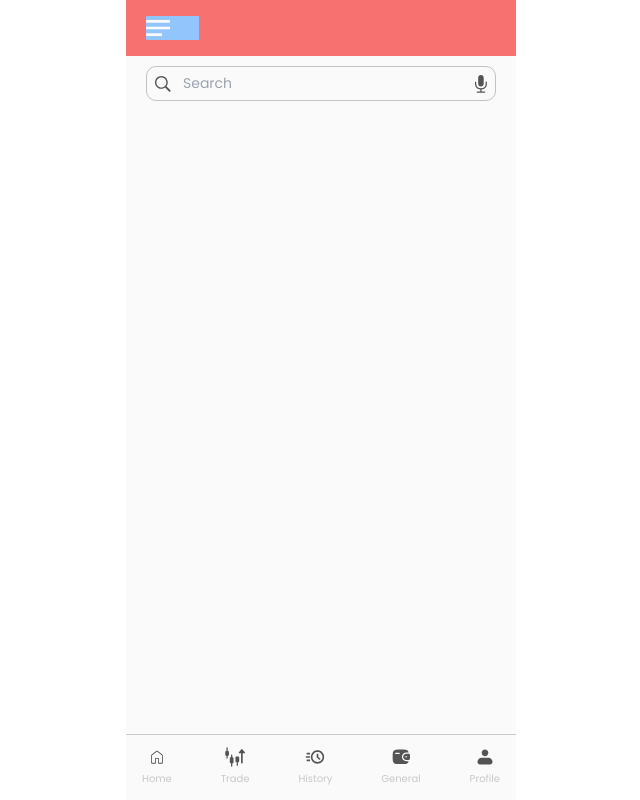
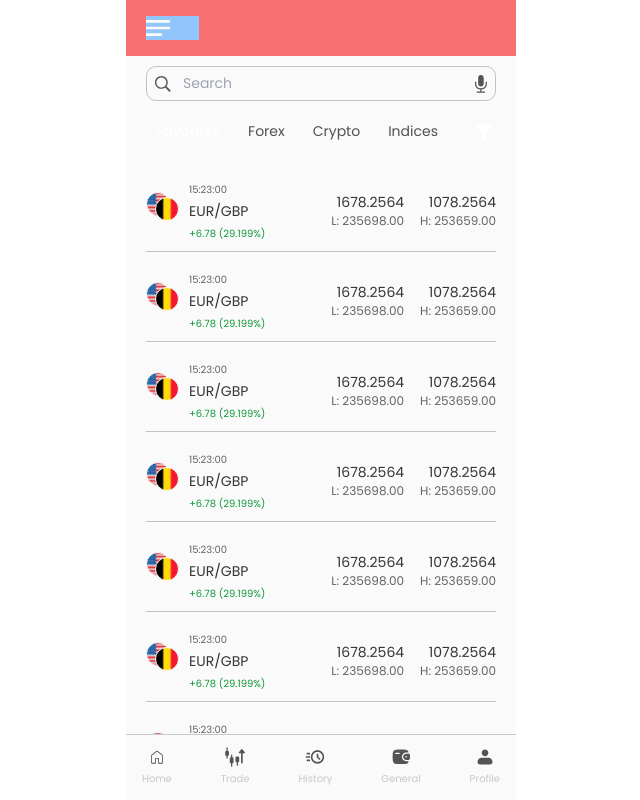
Before and after one commit to SauravAutobit/Forex-App-NewTheme, a React (Vite) app: page /app in a window 1280 px wide. Shown: the top 800 px of the page, without its empty margins (319-959 px from the left). Built offline with nearby package versions, Linux system fonts and the light colour scheme.

Commit message:
feat: add navbar component and market cards to home page
- Implement new Navbar component with tab navigation
- Add Card component to display market data with price formatting
- Include new fifth color in tailwind config and no-scrollbar utility
- Add filter icon SVG asset

```diff
--- /dev/null
+++ b/src/components/card/Card.tsx
@@ -0,0 +1,222 @@
+import { useEffect, useRef, useState } from "react";
+import cardIcon from "../../assets/icons/cardIcon.svg";
+function usePrevious<T>(value: T): T | undefined {
+  const ref = useRef<T | undefined>(undefined);
+  useEffect(() => {
+    ref.current = value;
+  }, [value]);
+  return ref.current;
+}
+
+// Interface for the EURUSDCard's props, based on the QuoteData structure
+// ✅ CHANGED: Props are now clear and match the data
+interface CardProps {
+  code: string;
+  bid: number;
+  ask: number;
+  high: number;
+  low: number;
+  ltp: number; // ✅ Now used for calculation
+  close: number; // ✅ FIX: Added 'close' for the calculation
+  pip?: number | string;
+  timestamp: string; // ✅ FIX: Moved to its own line
+  onClick: () => void;
+}
+
+// ✅ NEW: Rewritten helper to format price based on pip value
+interface FormattedPrice {
+  isPipFormatted: boolean;
+  main: string;
+  pipsOrSmall: string; // This will hold 'pips' for pip-style or 'small' for original-style
+  small: string;
+}
+
+const formatPrice = (price: number, pip?: number | string): FormattedPrice => {
+  console.log("formatPrice called with price:", price, "and pip:", pip);
+  if (price === 0)
+    return { isPipFormatted: false, main: "0.00", pipsOrSmall: "", small: "" };
+
+  const pipValue = typeof pip === "string" ? parseFloat(pip) : pip;
+
+  // Pip-specific logic: Only apply if pipValue is a valid number less than 0.1
+  if (pipValue && !isNaN(pipValue) && pipValue < 0.1) {
+    const priceStr = price.toString();
+    const parts = priceStr.split(".");
+    const integerPart = parts[0];
+    const decimalPart = parts[1] || "";
+    const pipDecimalPlaces = Math.round(Math.log10(1 / pipValue));
+
+    // Check if there are enough decimal places to apply pip formatting
+    if (decimalPart.length >= pipDecimalPlaces - 2) {
+      const normalDecimalPlaces = pipDecimalPlaces - 2;
+      return {
+        isPipFormatted: true,
+        main: `${integerPart}.${decimalPart.slice(0, normalDecimalPlaces)}`,
+        pipsOrSmall: decimalPart.slice(normalDecimalPlaces, pipDecimalPlaces),
+        small: decimalPart.slice(pipDecimalPlaces),
+      };
+    }
+  }
+
+  // Fallback to original logic if pip formatting is not applicable
+  const priceStr = price.toFixed(4); // Use toFixed(4) as a standard fallback
+  const parts = priceStr.split(".");
+  return {
+    isPipFormatted: false,
+    main: `${parts[0]}.${parts[1].slice(0, 2)}`,
+    pipsOrSmall: parts[1].slice(2),
+    small: "",
+  };
+};
+
+const Card = ({
+  code,
+  bid,
+  ask,
+  high,
+  low,
+  ltp,
+  close,
+  pip,
+  timestamp,
+  onClick,
+}: CardProps) => {
+  const askPrice = formatPrice(ask, pip);
+  const bidPrice = formatPrice(bid, pip);
+  // console.log(lowValue, hightValue, close);
+
+  // ✅ State to hold the dynamic color classes
+  const [askColor, setAskColor] = useState("text-primary"); // Start neutral
+  const [bidColor, setBidColor] = useState("text-primary"); // Start neutral
+
+  // ✅ Get the previous values
+  const prevAsk = usePrevious(ask);
+  const prevBid = usePrevious(bid);
+
+  // ✅ useEffect to compare current and previous prices and set color
+  useEffect(() => {
+    // Check for Ask price change
+    if (prevAsk !== undefined && ask !== 0) {
+      if (ask > prevAsk) {
+        setAskColor("text-profit"); // Price went up (green)
+      } else if (ask < prevAsk) {
+        setAskColor("text-loss"); // Price went down (red)
+      }
+      // If ask === prevAsk, the color remains unchanged
+    }
+  }, [ask, prevAsk]);
+
+  useEffect(() => {
+    // Check for Bid price change
+    if (prevBid !== undefined && bid !== 0) {
+      if (bid > prevBid) {
+        setBidColor("text-profit"); // Price went up (green)
+      } else if (bid < prevBid) {
+        setBidColor("text-loss"); // Price went down (red)
+      }
+      // If bid === prevBid, the color remains unchanged
+    }
+  }, [bid, prevBid]);
+
+  // console.log("ltp close", ltp, close);
+
+  //  Calculate change and percentage
+  const change = ltp - close;
+  const percentageChange = close !== 0 ? (change / close) * 100 : 0;
+  const changeColor = change >= 0 ? "text-profit" : "text-loss";
+  const changeSign = change >= 0 ? "+" : "";
+  // console.log("change", change, percentageChange, changeColor, changeSign);
+
+  return (
+    <div
+      className="text-primary py-2.5 border-b border-primary"
+      onClick={onClick}
+      //   style={{ border: theme === "dark" ? "" : "1px solid #C2C2C2" }}
+    >
+      <div className="flex justify-between items-center">
+        <div className="flex items-center gap-2.5">
+          <img src={cardIcon} alt="cardIcon" />
+          {/* Left Side: Title and Change */}
+
+          <div>
+            <div className="flex justify-between items-center text-secondary text-xs mt-2.5">
+              <span>{timestamp}</span>
+            </div>
+            <h2 className="my-1">{code.toUpperCase()}</h2>
+
+            <p className={`text-xs ${changeColor}`}>
+              {changeSign}
+              {change.toFixed(2)} <span>({percentageChange.toFixed(3)}%)</span>
+            </p>
+          </div>
+        </div>
+
+        {/* Middle + Right Side */}
+        <div className="flex items-center mt-2">
+          {/* Right: Bid Price (Green) */}
+          <div className="text-right pr-2">
+            {bidPrice.isPipFormatted ? (
+              //    font-secondary
+              <p
+                className={`${bidColor} leading-5 transition-colors duration-200 flex items-baseline`}
+              >
+                {/* text-xl text-3xl text-sm */}
+                <span className="">{bidPrice.main}</span>
+                <span className="">{bidPrice.pipsOrSmall}</span>
+                <span className="">{bidPrice.small}</span>
+              </p>
+            ) : (
+              // text-xl font-secondary
+              <p
+                className={`${bidColor} leading-5 transition-colors duration-200`}
+              >
+                <span>{bidPrice.main}</span>
+                {/* text-sm */}
+                <span className="">{bidPrice.pipsOrSmall}</span>
+              </p>
+            )}
+            <p className="text-sm text-secondary">
+              {/* font-tertiary text-base pr-2.5 */}
+              <span className="">L: </span>
+              {low.toFixed(2)}
+            </p>
+          </div>
+
+          {/* Vertical Divider */}
+          {/* <div className="w-px h-10 bg-gray-600 mx-2"></div> */}
+
+          {/* Middle: Ask Price (Red) */}
+          <div className="text-right pl-2">
+            {askPrice.isPipFormatted ? (
+              //   font-secondary
+              <p
+                className={`${askColor} leading-5 transition-colors duration-200 flex items-baseline`}
+              >
+                {/* text-xl text-3xl text-sm */}
+                <span className="">{askPrice.main}</span>
+                <span className="">{askPrice.pipsOrSmall}</span>
+                <span className="">{askPrice.small}</span>
+              </p>
+            ) : (
+              // text-xl font-secondary
+              <p
+                className={`${askColor} leading-5 transition-colors duration-200`}
+              >
+                <span>{askPrice.main}</span>
+                {/* text-sm */}
+                <span className="">{askPrice.pipsOrSmall}</span>
+              </p>
+            )}
+            <p className="text-sm text-secondary">
+              {/* font-tertiary text-base pr-2.5 */}
+              <span className="">H: </span>
+              {high.toFixed(2)}
+            </p>
+          </div>
+        </div>
+      </div>
+    </div>
+  );
+};
+
+export default Card;
--- /dev/null
+++ b/src/components/navbar/Navbar.tsx
@@ -0,0 +1,31 @@
+import { useState } from "react";
+import filter from "../../assets/icons/filter.svg";
+
+const tabs = ["Favorites", "Forex", "Crypto", "Indices", "Stocks", "Metals"];
+
+export default function MarketsNavbar() {
+  const [active, setActive] = useState("Favorites");
+
+  return (
+    <div className="w-full flex items-center gap-2">
+      <div className="flex items-center overflow-x-auto no-scrollbar">
+        {/* Tabs */}
+        <div className="flex space-x-7 px-2.5 py-5">
+          {tabs.map((tab) => (
+            <button
+              key={tab}
+              onClick={() => setActive(tab)}
+              className={`whitespace-nowrap transition-all ${
+                active === tab ? "text-white font-secondary" : "text-[#505050]"
+              }`}
+            >
+              {tab}
+            </button>
+          ))}
+        </div>
+      </div>
+
+      <img src={filter} alt="filter" />
+    </div>
+  );
+}
--- a/src/index.css
+++ b/src/index.css
@@ -164,6 +164,7 @@
   --tertiary-color: #2d2d2d;
   /* --quaternary-color: #505050; */
   --quaternary-color: #aeed09;
+  --fifth-color: #505050;
 
   /* profit & loss */
   --profit-color: #2cbd80;
@@ -245,3 +246,11 @@ body {
   -ms-user-select: none; /* IE10+/Edge */
   user-select: none; /* Standard */
 }
+
+.no-scrollbar::-webkit-scrollbar {
+  display: none;
+}
+.no-scrollbar {
+  -ms-overflow-style: none;
+  scrollbar-width: none;
+}
--- a/src/pages/home/Home.tsx
+++ b/src/pages/home/Home.tsx
@@ -1,9 +1,34 @@
+import Card from "../../components/card/Card";
+import MarketsNavbar from "../../components/navbar/Navbar";
+// import Navbar from "../../components/navbar/Navbar";
 import SearchBar from "../../components/searchBar/SearchBar";
 
 const Home = () => {
   return (
     <div className="px-5 py-2.5">
       <SearchBar />
+      <MarketsNavbar />
+      {/* <div className="grid grid-cols-1 sm:grid-cols-1 md:grid-cols-1 gap-4"> */}
+      {Array.from({ length: 10 }).map((_, index) => {
+        return (
+          <Card
+            key={index}
+            code={"EUR/GBP"}
+            bid={1678.256369}
+            ask={1078.256369}
+            high={253659}
+            low={235698}
+            ltp={30}
+            close={23.22}
+            pip={"5asa"}
+            timestamp={"15:23:00"}
+            onClick={function (): void {
+              throw new Error("Function not implemented.");
+            }}
+          />
+        );
+      })}
+      {/* </div> */}
     </div>
   );
 };
--- a/tailwind.config.js
+++ b/tailwind.config.js
@@ -17,6 +17,7 @@ export default {
         secondary: "var(--secondary-color)",
         tertiary: "var(--tertiary-color)",
         quaternary: "var(--quaternary-color)",
+        fifth: "var(--fifth-color)",
         disabledBottom: "var(--disabled-bottom)",
         profit: "var(--profit-color)",
         loss: "var(--loss-color)",
```
Also changed, not shown: src/assets/icons/cardIcon.svg (added), src/assets/icons/filter.svg (added).
